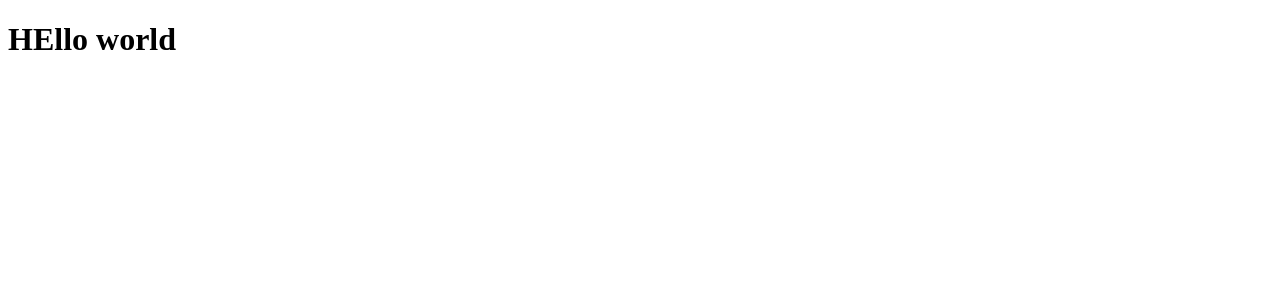
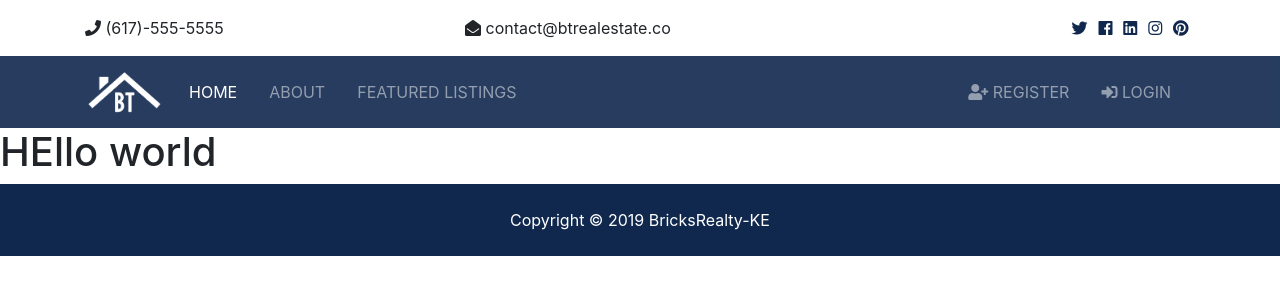
Before and after one commit to Mwangik/BricksRealty-Kenya, a Django app: page / in a window 1280 px wide. Shown: the top 300 px of the page. Run offline with Django 3.2, Linux system fonts and the light colour scheme; some libraries are stand-ins or nearby versions.

Commit message:
add bootstrap layout markup for topnav,navbar and footer

```diff
--- a/templates/base.html
+++ b/templates/base.html
@@ -1,12 +1,42 @@
+{% load static %}
 <!DOCTYPE html>
 <html lang="en">
   <head>
     <meta charset="UTF-8" />
     <meta name="viewport" content="width=device-width, initial-scale=1.0" />
     <meta http-equiv="X-UA-Compatible" content="ie=edge" />
+    <!-- Google fonts -->
+    <link href="https://fonts.googleapis.com/css?family=Abel|Raleway" rel="stylesheet">
+    <!-- Font Awesome -->
+    <link rel="stylesheet" href="{% static 'css/all.css' %}">
+    <!-- Bootstrap -->
+    <link rel="stylesheet" href="{% static 'css/bootstrap.css' %}">
+    <!-- Custom -->
+    <link rel="stylesheet" href="{% static 'css/style.css' %}">
+    <!-- ligh box -->
+    <link rel="stylesheet" href="{% static 'css/lightbox.min.css' %}">
     <title>BricksRealty-Kenya</title>
   </head>
   <body>
+
+    <!-- top bar -->
+    {% include 'partials/_topbar.html' %}
+    <!-- Nav bar -->
+    {% include 'partials/_navbar.html' %}
+
+
     {% block content %}{% endblock %}
+
+    <!-- FOOTER -->
+    {% include 'partials/_footer.html' %}
+
+
+
+
+
+  <script src="{% static 'js/jquery-3.3.1.min.js' %}"></script>
+  <script src="{% static 'js/bootstrap.bundle.min.js' %}"></script>
+  <script src="{% static 'js/lightbox.min.js' %}"></script>
+  <script src="{% static 'js/main.js' %}"></script>
   </body>
 </html>
--- /dev/null
+++ b/templates/partials/_footer.html
@@ -0,0 +1,5 @@
+<!-- Footer -->
+<footer id="main-footer" class="py-4 bg-primary text-white text-center">
+        Copyright &copy;
+     <span class="year"></span> BricksRealty-KE
+</footer>
--- /dev/null
+++ b/templates/partials/_navbar.html
@@ -0,0 +1,38 @@
+{% load static %}
+<!-- Navbar -->
+<nav class="navbar navbar-expand-lg navbar-dark bg-primary sticky-top">
+        <div class="container">
+          <a class="navbar-brand" href="index.html">
+            <img src="{% static 'img/logo.png' %}" class="logo" alt="logo image">
+          </a>
+          <button class="navbar-toggler" type="button" data-toggle="collapse" data-target="#navbarNavAltMarkup">
+            <span class="navbar-toggler-icon"></span>
+          </button>
+          <div class="collapse navbar-collapse" id="navbarNavAltMarkup">
+            <ul class="navbar-nav">
+              <li class="nav-item active mr-3">
+                <a class="nav-link" href="index.html">Home</a>
+              </li>
+              <li class="nav-item mr-3">
+                <a class="nav-link" href="about.html">About</a>
+              </li>
+              <li class="nav-item mr-3">
+                <a class="nav-link" href="listings.html">Featured Listings</a>
+              </li>
+            </ul>
+
+            <ul class="navbar-nav ml-auto">
+              <li class="nav-item mr-3">
+                <a class="nav-link" href="register.html">
+                  <i class="fas fa-user-plus"></i> Register</a>
+              </li>
+              <li class="nav-item mr-3">
+                <a class="nav-link" href="login.html">
+                  <i class="fas fa-sign-in-alt"></i>
+
+                  Login</a>
+              </li>
+            </ul>
+          </div>
+        </div>
+      </nav>
--- /dev/null
+++ b/templates/partials/_topbar.html
@@ -0,0 +1,32 @@
+<!-- Top Bar -->
+<section id="top-bar" class="p-3">
+        <div class="container">
+          <div class="row">
+            <div class="col-md-4">
+              <i class="fas fa-phone"></i> (617)-555-5555
+            </div>
+            <div class="col-md-4">
+              <i class="fas fa-envelope-open"></i> contact@btrealestate.co
+            </div>
+            <div class="col-md-4">
+              <div class="social text-right">
+                <a href="#">
+                  <i class="fab fa-twitter"></i>
+                </a>
+                <a href="#">
+                  <i class="fab fa-facebook"></i>
+                </a>
+                <a href="#">
+                  <i class="fab fa-linkedin"></i>
+                </a>
+                <a href="#">
+                  <i class="fab fa-instagram"></i>
+                </a>
+                <a href="#">
+                  <i class="fab fa-pinterest"></i>
+                </a>
+              </div>
+            </div>
+          </div>
+        </div>
+      </section>
```
